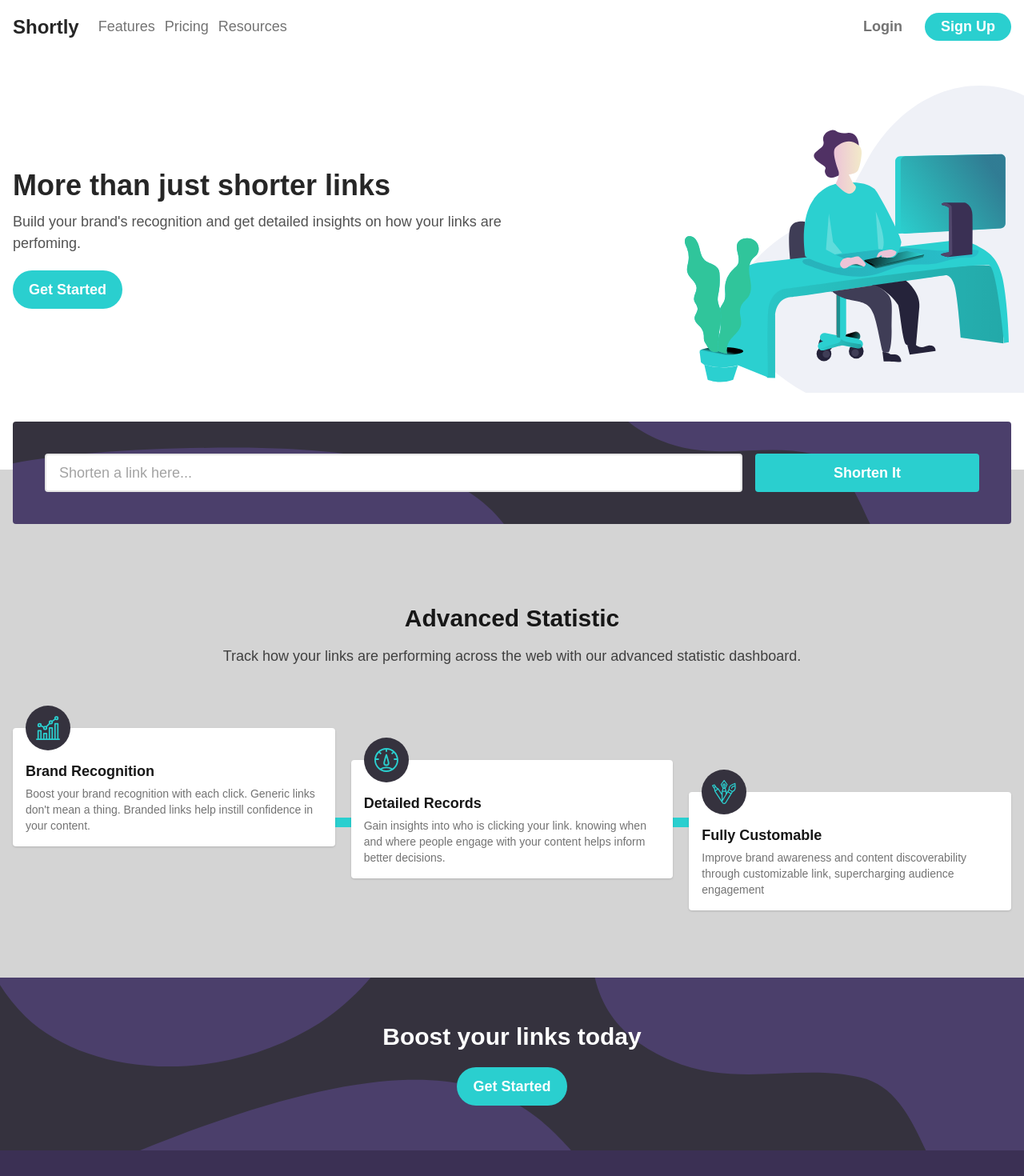
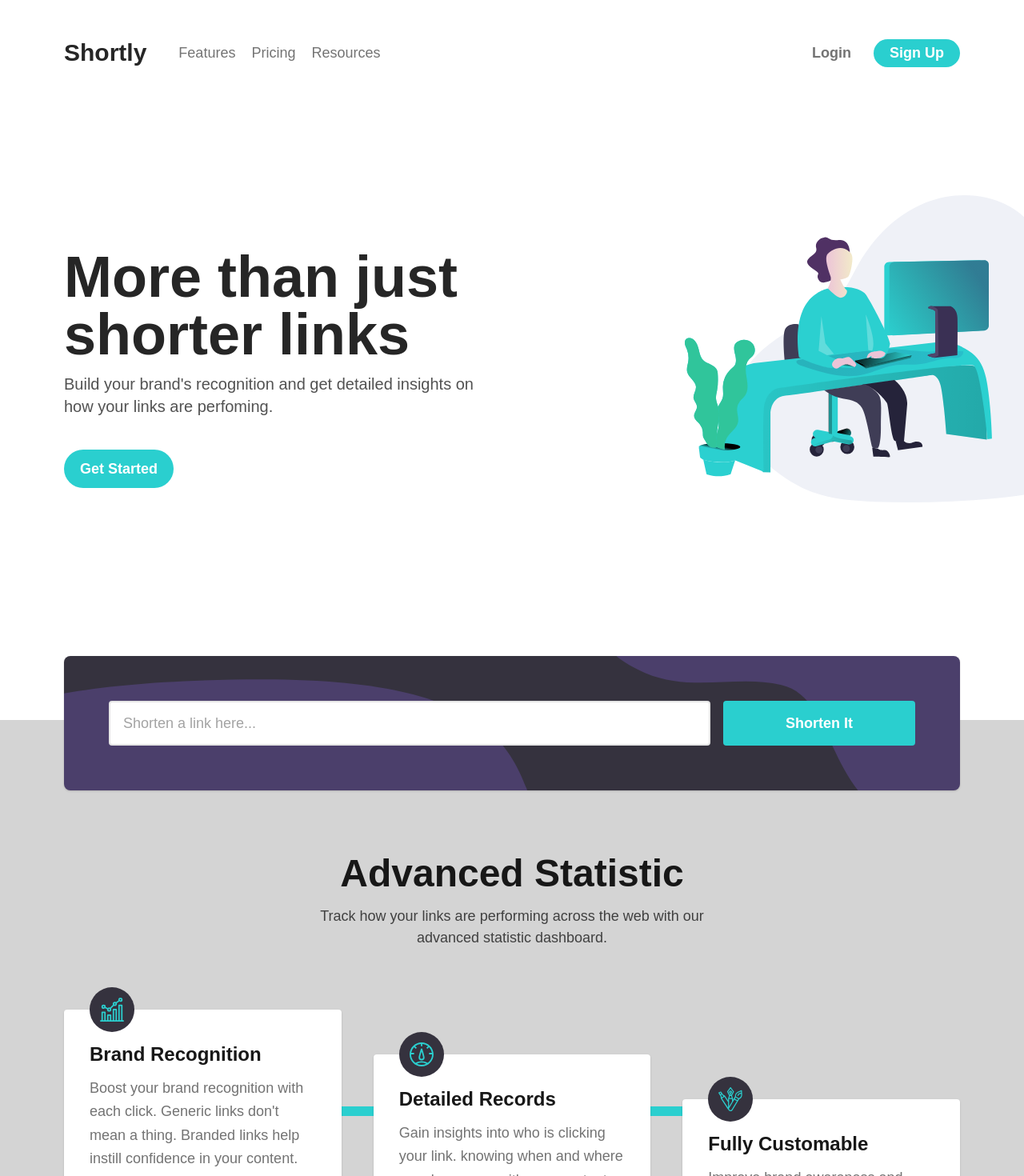
Before and after one commit to arifintajul4/url-shortening-api-landing-page, a React (Create React App) app: page / in a window 1280 px wide. Shown: the top 1470 px of the page at 80% size. Built offline with nearby package versions, Linux system fonts and the light colour scheme.

Commit message:
fix layout size desktop

```diff
--- a/src/components/BotomAction.js
+++ b/src/components/BotomAction.js
@@ -3,7 +3,7 @@ import * as Button from "./Button";
 
 export default function BotomAction() {
     return (
-        <div className="text-center py-14 bg-boost-mobile md:bg-boost-desktop bg-no-repeat bg-cover bg-purple">
+        <div className="text-center py-16 bg-boost-mobile md:bg-boost-desktop bg-no-repeat bg-cover bg-purple">
             <div className="container">
                 <h1 className="text-white font-bold text-2xl md:text-3xl mb-5">
                     Boost your links today
--- a/src/components/Card.js
+++ b/src/components/Card.js
@@ -2,7 +2,7 @@ import React from "react";
 
 export default function card(props) {
     return (
-        <div className="p-4 pt-10 bg-white rounded shadow relative">
+        <div className="px-8 py-10 bg-white rounded shadow relative">
             <div
                 className="w-14 h-14 rounded-full bg-purple absolute -top-7 bg-no-repeat bg-center"
                 style={{
@@ -10,10 +10,12 @@ export default function card(props) {
                     backgroundSize: "30px 30px",
                 }}
             ></div>
-            <h1 className="font-bold text-lg text-gray-900 mb-1">
+            <h1 className="font-bold text-2xl text-gray-900 mb-3">
                 {props.title}
             </h1>
-            <p className="text-gray-500 text-sm">{props.desc}</p>
+            <p className="text-gray-500 text-lg leading-relaxed">
+                {props.desc}
+            </p>
         </div>
     );
 }
--- a/src/components/Footer.js
+++ b/src/components/Footer.js
@@ -3,7 +3,7 @@ import React from "react";
 export default function Footer(props) {
     return (
         <div className="bg-purple-dark">
-            <div className="container py-10 grid grid-cols-1 md:grid-cols-6 gap-8 md:gap-0 text-center md:text-left text-white">
+            <div className="container py-16  grid grid-cols-1 md:grid-cols-6 gap-8 md:gap-0 text-center md:text-left text-white">
                 <div className="md:col-span-2">
                     <h1 className="font-bold text-2xl">Shortly</h1>
                 </div>
--- a/src/components/Hero.js
+++ b/src/components/Hero.js
@@ -3,22 +3,22 @@ import * as Button from "./Button";
 
 export default function Hero() {
     return (
-        <div className="container grid grid-cols-1 md:grid-cols-2 mb-24 gap-4 pt-0 my-10">
-            <div className="my-auto text-center md:text-left">
-                <h1 className="font-bold text-2xl md:text-4xl mb-3 text-gray-800">
+        <div className="container grid items-center grid-cols-1 md:grid-cols-2 gap-4 h-screen">
+            <div className="my-auto text-center md:text-left md:pb-20">
+                <h1 className="font-bold text-3xl md:text-7xl mb-3 text-gray-800 leading-relaxed">
                     More than just shorter links
                 </h1>
-                <p className="text-gray-600 mb-5">
+                <p className="text-gray-600 mb-5 leading-relaxed md:text-xl">
                     Build your brand's recognition and get detailed insights on
                     how your links are perfoming.
                 </p>
 
-                <Button.primary className="h-12">
-                    <a href="/">Get Started</a>
+                <Button.primary className="h-12 mt-5">
+                    Get Started
                 </Button.primary>
             </div>
-            <div className="order-first md:order-last h-64 md:h-96 ">
-                <div className="bg-hero bg-no-repeat bg-cover h-full w-96 md:w-auto relative md:-right-52 z-0"></div>
+            <div className="order-first md:order-last h-64 md:h-96">
+                <div className="bg-hero bg-no-repeat bg-cover h-full w-96 md:w-auto relative md:-top-16 md:-right-52 z-0"></div>
             </div>
         </div>
     );
--- a/src/components/Navbar.js
+++ b/src/components/Navbar.js
@@ -25,12 +25,12 @@ export default function Navbar() {
 
     return (
         <div className="container">
-            <div className="flex py-4">
+            <div className="flex py-4 pt-12">
                 <div className="flex items-center justify-between w-full md:w-auto">
-                    <div className="mr-6">
+                    <div className="mr-10">
                         <a
                             href="/"
-                            className="text-2xl font-bold text-gray-800"
+                            className="text-3xl font-bold text-gray-800"
                         >
                             Shortly
                         </a>
@@ -73,13 +73,13 @@ export default function Navbar() {
                 </div>
                 <div className="items-center justify-between w-full hidden md:flex">
                     <ul className="flex items-center">
-                        <li className="text-md mr-3 font-medium text-gray-500 hover:text-gray-900">
+                        <li className="text-md mr-5 font-medium text-gray-500 hover:text-gray-900">
                             <a href="/">Features</a>
                         </li>
-                        <li className="text-md mr-3 font-medium text-gray-500 hover:text-gray-900">
+                        <li className="text-md mr-5 font-medium text-gray-500 hover:text-gray-900">
                             <a href="/">Pricing</a>
                         </li>
-                        <li className="text-md mr-3 font-medium text-gray-500 hover:text-gray-900">
+                        <li className="text-md mr-5 font-medium text-gray-500 hover:text-gray-900">
                             <a href="/">Resources</a>
                         </li>
                     </ul>
@@ -114,12 +114,9 @@ export default function Navbar() {
                         </li>
                     </ul>
                     <div className="flex flex-col border-t-2 border-gray-700 mt-5 pt-3">
-                        <a
-                            href="/"
-                            className="text-white text-md font-bold px-5 py-1 text-center"
-                        >
+                        <button className="text-white text-md font-bold px-5 py-1 text-center">
                             Login
-                        </a>
+                        </button>
                         <Button.primary className="mt-3">
                             Sign Up
                         </Button.primary>
--- a/src/components/Shorter.js
+++ b/src/components/Shorter.js
@@ -62,7 +62,7 @@ export default function Shorter({ urlList, setUrlList }) {
     }, [isSuccess]);
 
     return (
-        <div className="p-5 md:p-10 rounded bg-purple bg-shorten-mobile md:bg-shorten-desktop bg-cover bg-no-repeat">
+        <div className="p-5 md:p-14 rounded-lg shadow bg-purple bg-shorten-mobile md:bg-shorten-desktop bg-cover bg-no-repeat">
             <form
                 className="grid grid-cols-1 md:grid-cols-4 gap-4"
                 onSubmit={handleSubmit}
@@ -72,13 +72,13 @@ export default function Shorter({ urlList, setUrlList }) {
                         type="text"
                         value={url}
                         onChange={(e) => setUrl(e.target.value)}
-                        className={`w-full h-12 border-2 rounded px-4 py-2 focus:outline-none ${
+                        className={`w-full h-14 border-2 rounded px-4 py-2 focus:outline-none ${
                             isError ? "ring-2 ring-red-300" : "ring-0"
                         } focus:ring-4`}
                         placeholder="Shorten a link here..."
                     />
                     {isError && (
-                        <p className="text-red-300 text-sm">
+                        <p className="text-red-300 text-sm mt-2">
                             <i>Please add a link</i>
                         </p>
                     )}
@@ -87,7 +87,7 @@ export default function Shorter({ urlList, setUrlList }) {
                 <Button.alternatif
                     type="submit"
                     disabled={isLoading}
-                    className="h-12"
+                    className="h-14"
                 >
                     {isLoading ? (
                         <div className="flex items-center justify-center">
@@ -99,7 +99,7 @@ export default function Shorter({ urlList, setUrlList }) {
                     )}
                 </Button.alternatif>
             </form>
-            <div className="fixed bottom-0 left-0 right-0">
+            <div className="fixed bottom-0 left-0 right-0 z-50">
                 {isSuccess && (
                     <Alert
                         message="Success!"
--- a/src/components/Statistic.js
+++ b/src/components/Statistic.js
@@ -33,13 +33,10 @@ export default function Statistic() {
 
     return (
         <div
-            className="flex flex-col justify-center py-16 bg-gray-300"
+            className="flex flex-col justify-center py-16 pb-28 bg-gray-300"
             style={{ position: "relative" }}
         >
-            <div
-                className="container"
-                style={{ position: "absolute", left: 0, right: 0, top: -60 }}
-            >
+            <div className="container absolute left-0 right-0 -top-20">
                 <Shorter urlList={urlList} setUrlList={setUrlList} />
             </div>
             <div className="mt-10 container mb-5">
@@ -76,21 +73,25 @@ export default function Statistic() {
                     );
                 })}
 
-                <div className="text-center mt-16">
-                    <h1 className="text-xl md:text-3xl font-bold text-gray-900 mb-4">
-                        Advanced Statistic
-                    </h1>
-                    <p className="text-gray-700">
-                        Track how your links are performing across the web with
-                        our advanced statistic dashboard.
-                    </p>
+                <div className="grid grid-cols-4">
+                    <div></div>
+                    <div className="text-center mt-16 md:col-span-2">
+                        <h1 className="text-xl md:text-5xl font-bold text-gray-900 mb-4">
+                            Advanced Statistic
+                        </h1>
+                        <p className="text-gray-700">
+                            Track how your links are performing across the web
+                            with our advanced statistic dashboard.
+                        </p>
+                    </div>
+                    <div></div>
                 </div>
             </div>
             <div>
                 <div className="relative block md:hidden">
                     <div className="h-96 w-3 bg-green mx-auto absolute left-0 right-0 top-48"></div>
                 </div>
-                <div className="grid grid-cols-1 md:grid-cols-3 gap-16 md:gap-5 container mt-14 mb-0 md:mb-20">
+                <div className="grid grid-cols-1 md:grid-cols-3 gap-16 md:gap-10 container mt-14 mb-0 md:mb-20">
                     <div className="static z-10">
                         <Card
                             title="Brand Recognition"
@@ -101,7 +102,7 @@ export default function Statistic() {
                         />
                     </div>
                     <div className="static md:relative z-10">
-                        <div className="static md:absolute md:top-10">
+                        <div className="static md:absolute md:top-14">
                             <Card
                                 title="Detailed Records"
                                 icon={iconDetailed}
@@ -110,7 +111,7 @@ export default function Statistic() {
                         </div>
                     </div>
                     <div className="static md:relative z-10">
-                        <div className="static md:absolute md:top-20">
+                        <div className="static md:absolute md:top-28">
                             <Card
                                 title="Fully Customable"
                                 icon={iconFully}
@@ -120,7 +121,7 @@ export default function Statistic() {
                     </div>
                     <div className="md:col-span-3 hidden md:block">
                         <div className="relative">
-                            <div className="h-3 md:w-auto bg-green mx-auto absolute left-5 right-5 -top-14 z-0"></div>
+                            <div className="h-3 md:w-auto bg-green mx-auto absolute left-5 right-5 -top-40 z-0"></div>
                         </div>
                     </div>
                 </div>
--- a/tailwind.config.js
+++ b/tailwind.config.js
@@ -6,7 +6,7 @@ module.exports = {
     theme: {
         container: {
             center: true,
-            padding: "1rem",
+            padding: "5rem",
         },
         extend: {
             backgroundImage: (theme) => ({
```
